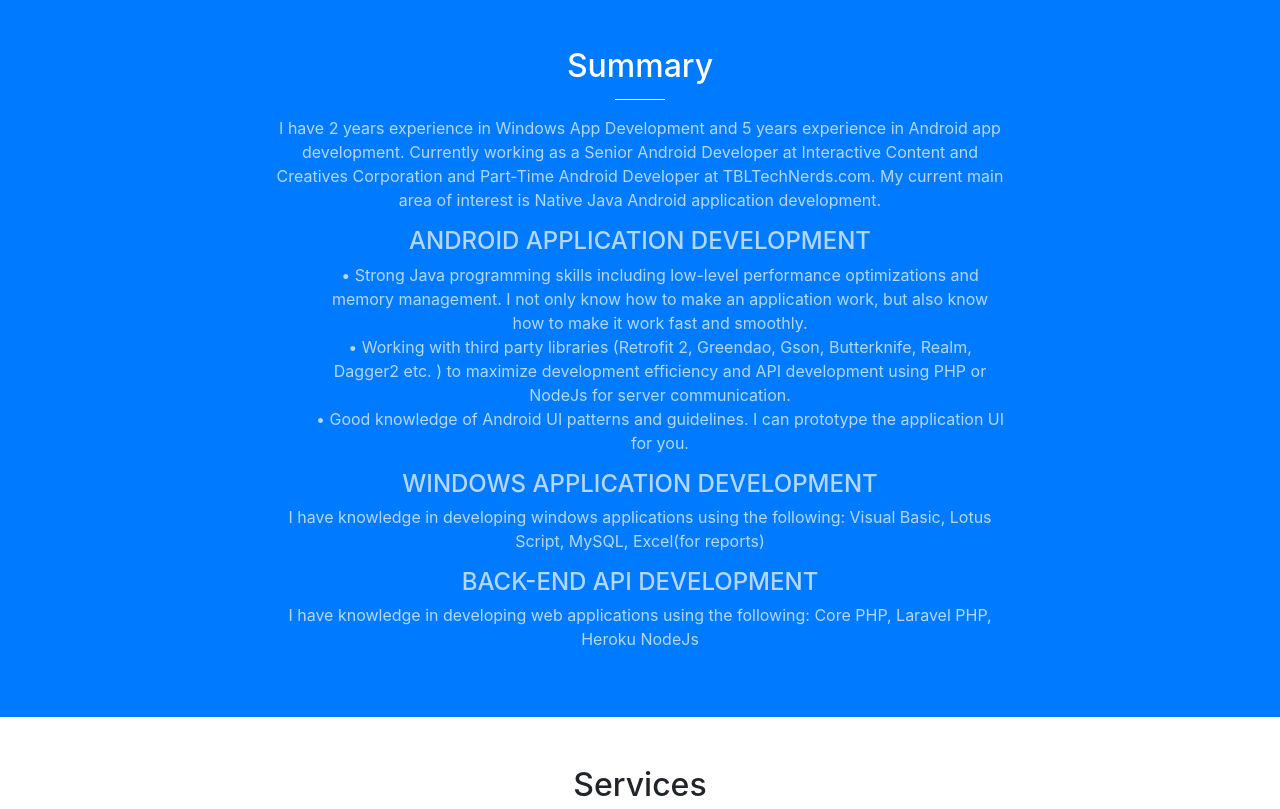
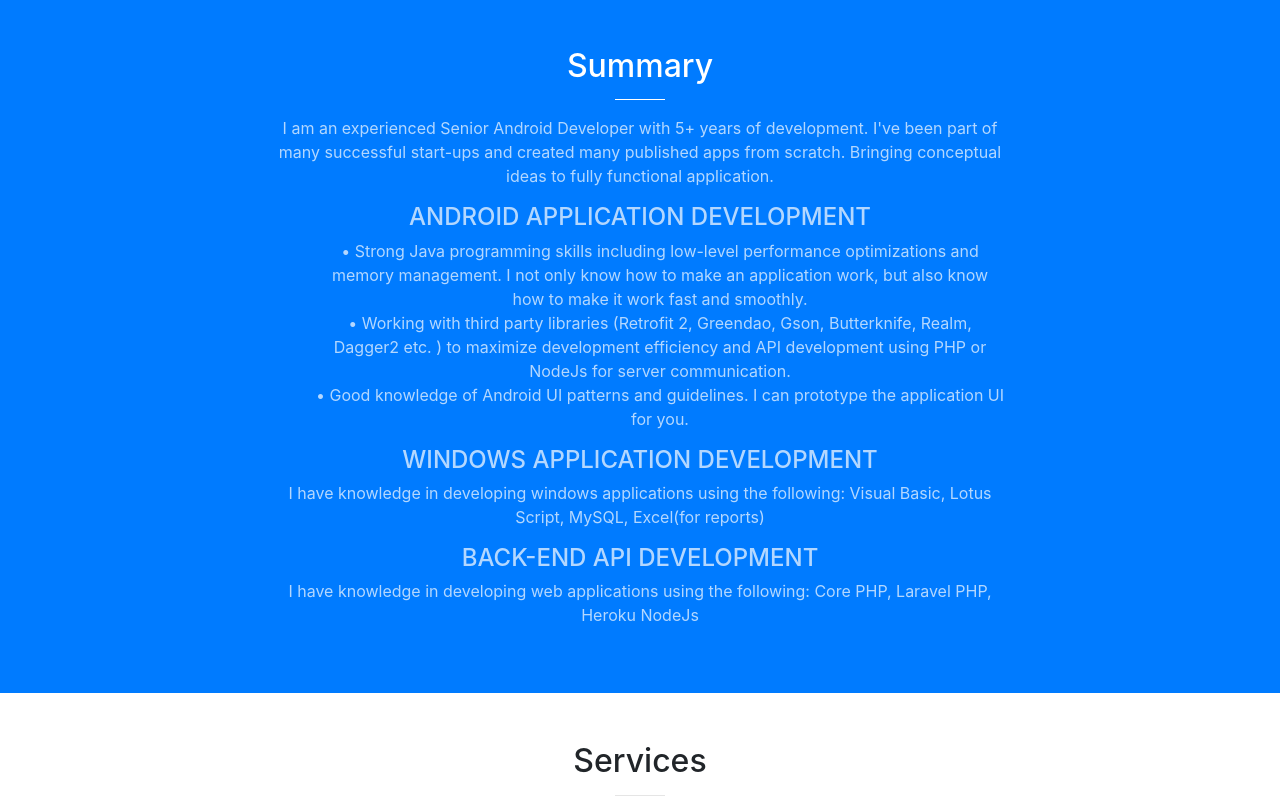
Before and after one commit to MichaelReyes/MichaelReyes.github.io, a website with bundled scripts: page index.html in a window 1280 px wide. Shown: the part 802-1611 px from the top of the page. Built offline with nearby package versions, Linux system fonts and the light colour scheme.

Commit message:
Updates on summary

```diff
--- a/index.html
+++ b/index.html
@@ -92,9 +92,9 @@
                 <h2 class="section-heading text-white">Summary</h2>
                 <hr class="light">
                 <p class="text-faded">
-                    I have 2 years experience in Windows App Development and 5 years experience in Android app development. Currently working as
-                    a Senior Android Developer at Interactive Content and Creatives Corporation and Part-Time Android Developer at
-                    TBLTechNerds.com. My current main area of interest is Native Java Android application development.
+                    I am an experienced Senior Android Developer with 5+ years of development.
+                    I've been part of many successful start-ups and created many published apps from scratch.
+                    Bringing conceptual ideas to fully functional application.
                 </p>
                 <h4 class="text-faded">ANDROID APPLICATION DEVELOPMENT</h4>
                 <ul class="custom-ul">
```
